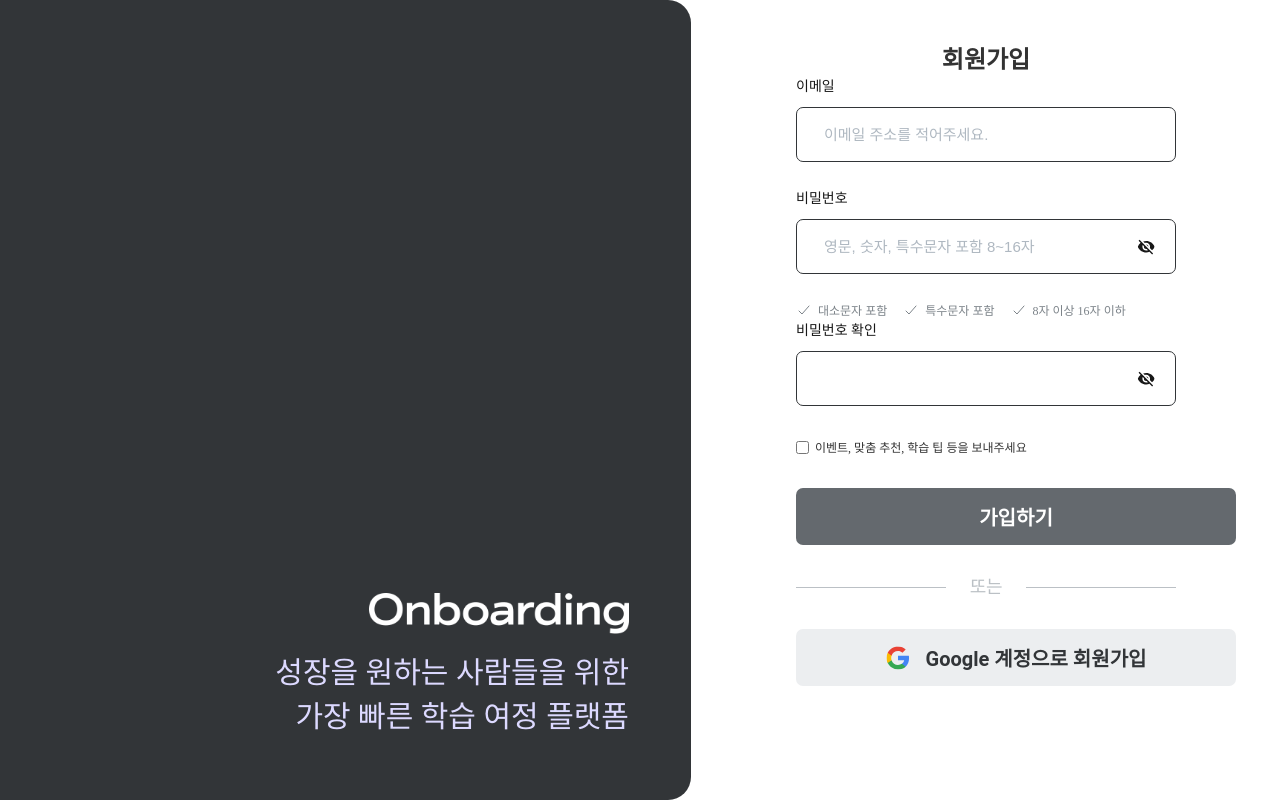
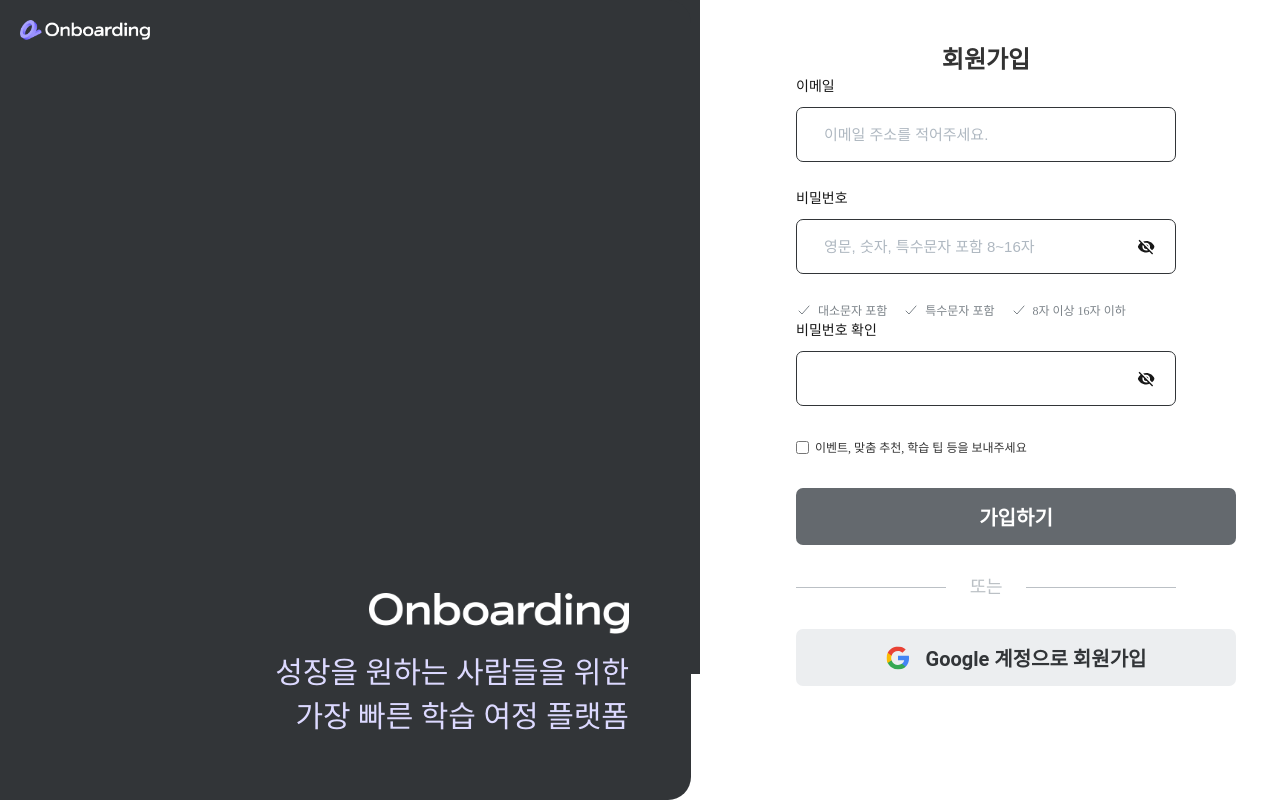
Before and after one commit to TeamLearningFlow/LearningFlow-FE, a Next.js app: page /signup in a window 1280 px wide. Built offline with nearby package versions, Linux system fonts and the light colour scheme.

Commit message:
feat: 로그인/회원가입 페이지 상단 로고 컴포넌트 제작 #5

```diff
--- a/src/pages/signup.tsx
+++ b/src/pages/signup.tsx
@@ -8,6 +8,7 @@ import InputEmail from './components/inputEmail';
 import InputPw from './components/inputPw';
 import { ValidationCheck } from './components/validation';
 import InputPwCheck from './components/inputPwCheck';
+import TopLogo from './components/topLogo';
 
 const PageContainer = styled.div`
   display: flex;
@@ -44,6 +45,7 @@ const FormGroup = styled.div`
 const SignupPage: React.FC = () => {
   return (
     <>
+      <TopLogo />
       <LeftUI />
       <PageContainer>
         <RightSection>
```
